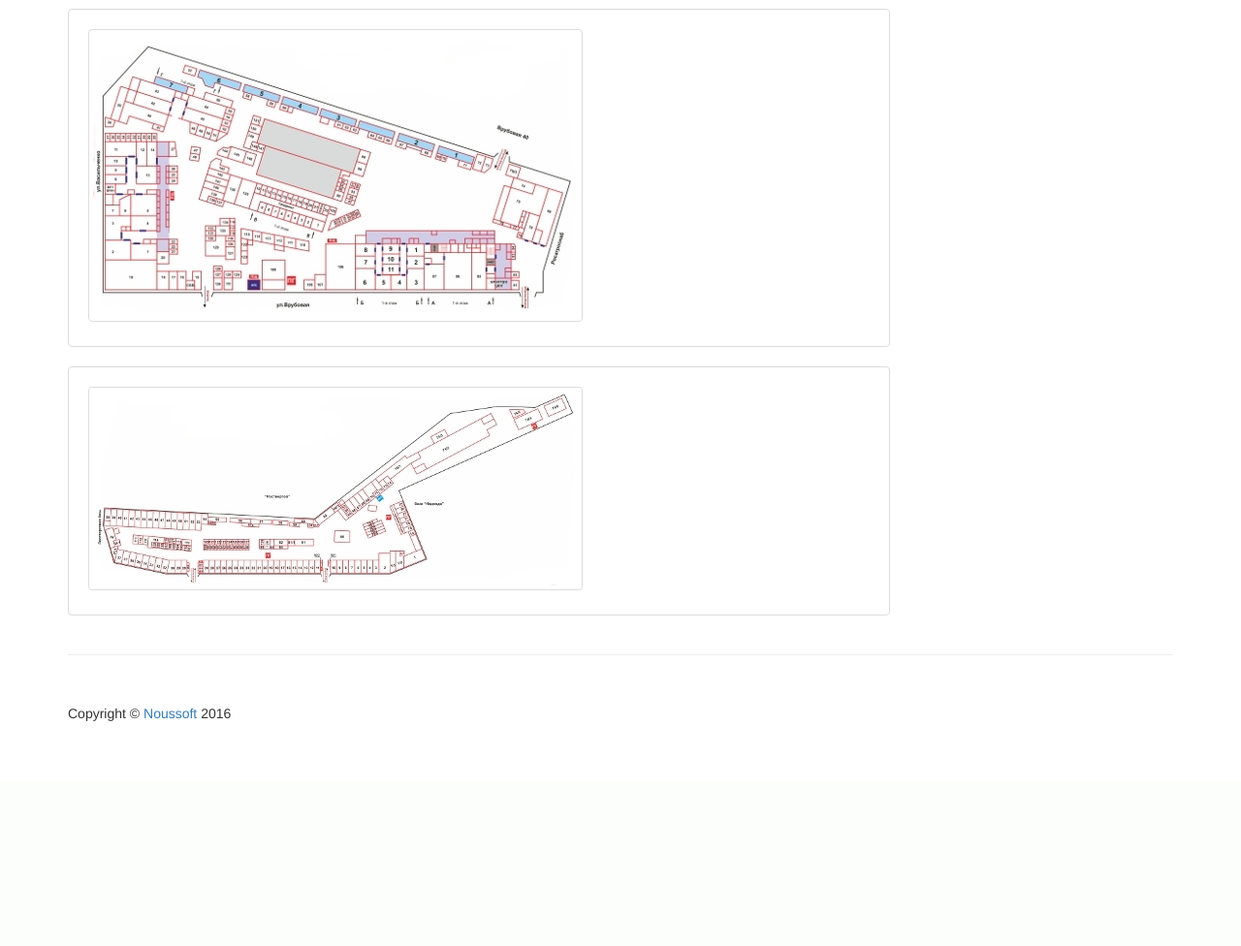
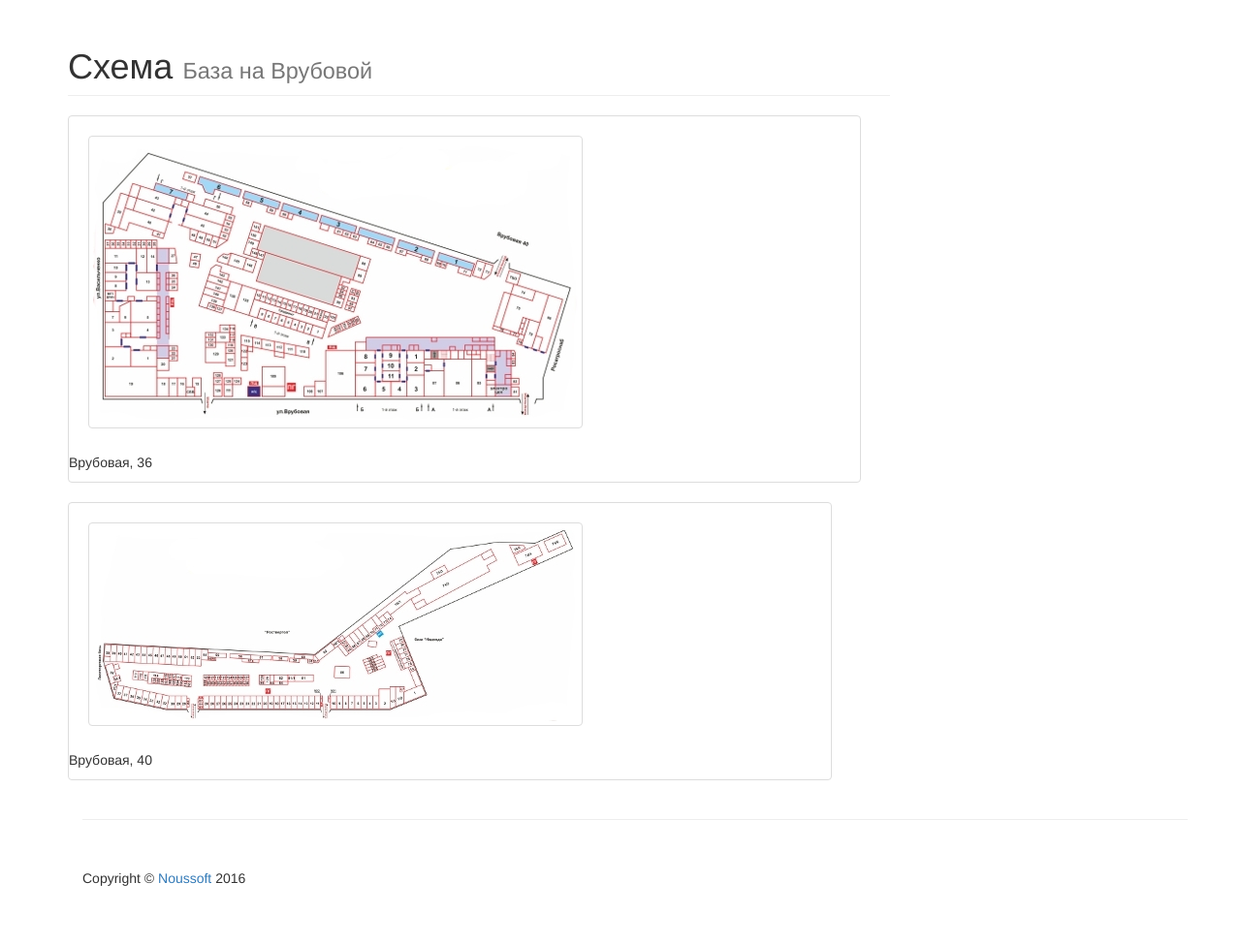
Before and after one commit to noussoft/warehouse, a Flask app: page /schema/ in a window 1280 px wide. Shown: the part 61-1037 px from the top of the page at 97% size. Before the commit the page ends 805 px from the top, so only its background shows below. Run offline with Flask 2, Linux system fonts and the light colour scheme; data that the repository does not hold is empty; some libraries are stand-ins or nearby versions.

Commit message:
* added schema page title, cosmetics

```diff
--- a/app/templates/warehouse/schema.html
+++ b/app/templates/warehouse/schema.html
@@ -12,24 +12,35 @@
 {% endblock additional_assets %}
 
 {% block content %}
-
+<!-- Portfolio Item Heading -->
 <div class="row">
-    <div class="col-sm-12 col-lg-12 col-md-12">
-        <div class="thumbnail">
+    <div class="col-lg-12">
+        <h1 class="page-header">Схема
+            <small>База на Врубовой</small>
+        </h1>
+    </div>
+</div>
+<!-- /.row -->
+<div class="row col-sm-12 col-lg-12 col-md-12">
+    <div class="thumbnail col-sm-12 col-lg-12 col-md-12">
         <div class="img-thumbnail schema">
             <a class="fancybox" href="{{url_for('static', filename='img/schema_vrubova_36.jpg')}}" id="grouped_elements" rel="group_schema">
                 <img src="{{url_for('static', filename='img/schema_vrubova_36_thumb.jpg')}}" />
             </a>
         </div>
+        <div col-sm-1 col-lg-1 col-md-!>
+            <p>Врубовая, 36</p>
         </div>
     </div>
-    <div class="col-sm-12 col-lg-12 col-md-12">
-        <div class="thumbnail">
+<div class="row col-sm-12 col-lg-12 col-md-12">
+    <div class="thumbnail col-sm-12 col-lg-12 col-md-12">
         <div class="img-thumbnail schema">
             <a class="fancybox" href="{{url_for('static', filename='img/schema_vrubova_40.jpg')}}" id="grouped_elements" rel="group_schema">
                 <img src="{{url_for('static', filename='img/schema_vrubova_40_thumb.jpg')}}" />
             </a>
         </div>
+        <div>
+            <p>Врубовая, 40</p>
         </div>
     </div>
 </div>
```
Lines whose indentation alone changed are shown as unchanged.
